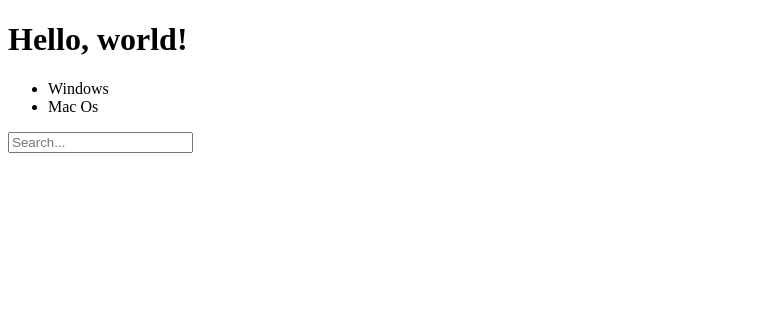
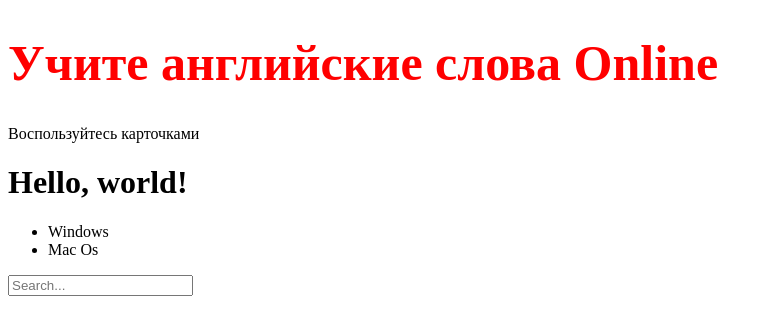
Before and after one commit to iRootPro/ZarM, a React (Create React App) app: page / in a window 1280 px wide. Shown: the top 334 px of the page, without its empty margins (0-772 px from the left). Built offline with nearby package versions, Linux system fonts and the light colour scheme.

Commit message:
HeaderBlock. CSS module

```diff
--- /dev/null
+++ b/src/components/HeaderBlock/HeaderBlock.module.css
@@ -0,0 +1,4 @@
+.header {
+    color: red;
+    font-size: 50px;
+}
--- /dev/null
+++ b/src/components/HeaderBlock/HeaderBlock.tsx
@@ -0,0 +1,13 @@
+import React from 'react';
+import style from './HeaderBlock.module.css'
+
+const HeaderBlock = () => {
+    return (
+        <div>
+            <h1 className={style.header}>Учите английские слова Online</h1>
+            <p>Воспользуйтесь карточками</p>
+        </div>
+    );
+};
+
+export default HeaderBlock;
--- a/src/index.tsx
+++ b/src/index.tsx
@@ -1,5 +1,6 @@
 import React from "react";
 import ReactDom from "react-dom"
+import HeaderBlock from "./components/HeaderBlock/HeaderBlock";
 
 
 const AppHeader = () => {
@@ -30,6 +31,7 @@ const AppInput = () => {
 const App = () => {
     return (
         <>
+            <HeaderBlock/>
             <AppHeader/>
             <AppContent/>
             <AppInput/>
```
Also changed, not shown: 1 other file (tests, documents, lock files or other folders).
